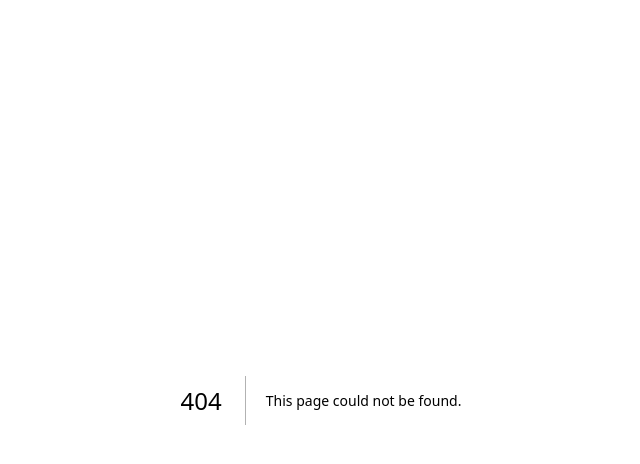
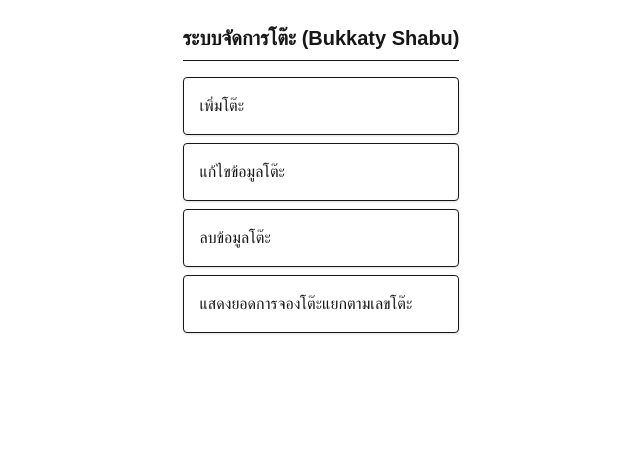
Before and after one commit to Apichat839/BUKKATY-SHABU, a Next.js app in the folder BUKKATY-SHABU/employee-app/: page /staff/tables in a window 1280 px wide. Before the commit this address had no page. Shown: the top 464 px of the page, without its empty margins (319-959 px from the left). Built offline with nearby package versions, Linux system fonts and the light colour scheme.

Commit message:
โต๊ะ

```diff
--- /dev/null
+++ b/BUKKATY-SHABU/employee-app/src/app/staff/tables/page.js
@@ -0,0 +1,27 @@
+"use client";
+import React from 'react';
+
+export default function TableMenuPage() {
+    const menus = [
+        { title: "เพิ่มโต๊ะ", color: "bg-blue-500" },
+        { title: "แก้ไขข้อมูลโต๊ะ", color: "bg-yellow-500" },
+        { title: "ลบข้อมูลโต๊ะ", color: "bg-red-500" },
+        { title: "แสดงยอดการจองโต๊ะแยกตามเลขโต๊ะ", color: "bg-green-500" }
+    ];
+
+    return (
+        <div className="p-6 max-w-md mx-auto">
+            <h1 className="text-xl font-bold mb-4 border-b pb-2">ระบบจัดการโต๊ะ (Bukkaty Shabu)</h1>
+            <div className="flex flex-col gap-2">
+                {menus.map((item, index) => (
+                    <button
+                        key={index}
+                        className={`w-full text-left p-4 rounded shadow-sm border hover:bg-gray-50 transition-colors`}
+                    >
+                        {item.title}
+                    </button>
+                ))}
+            </div>
+        </div>
+    );
+}
```
